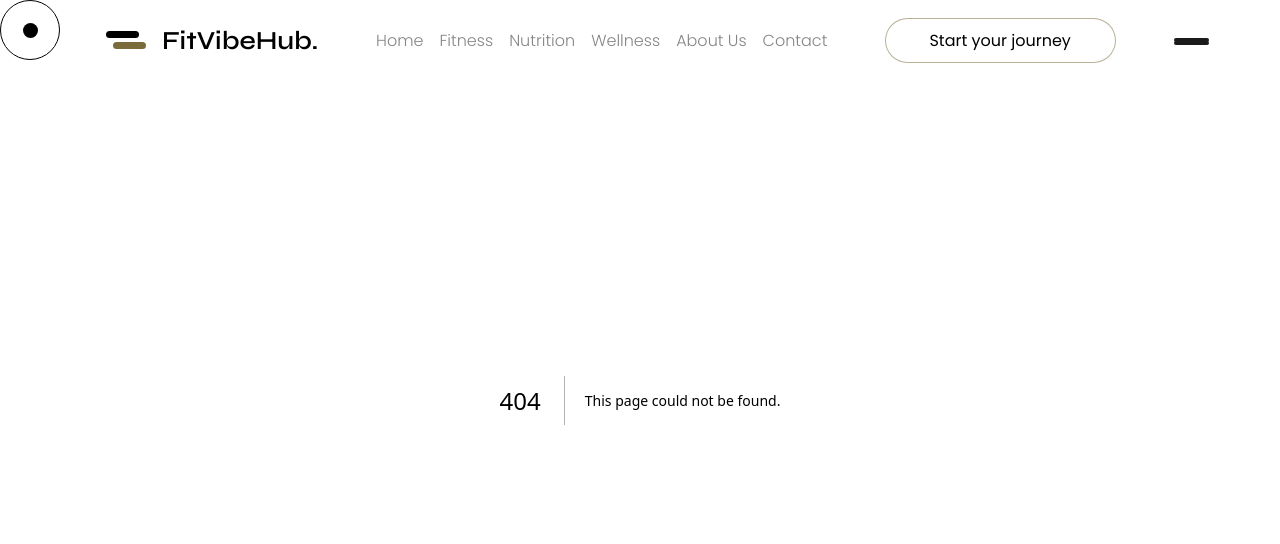
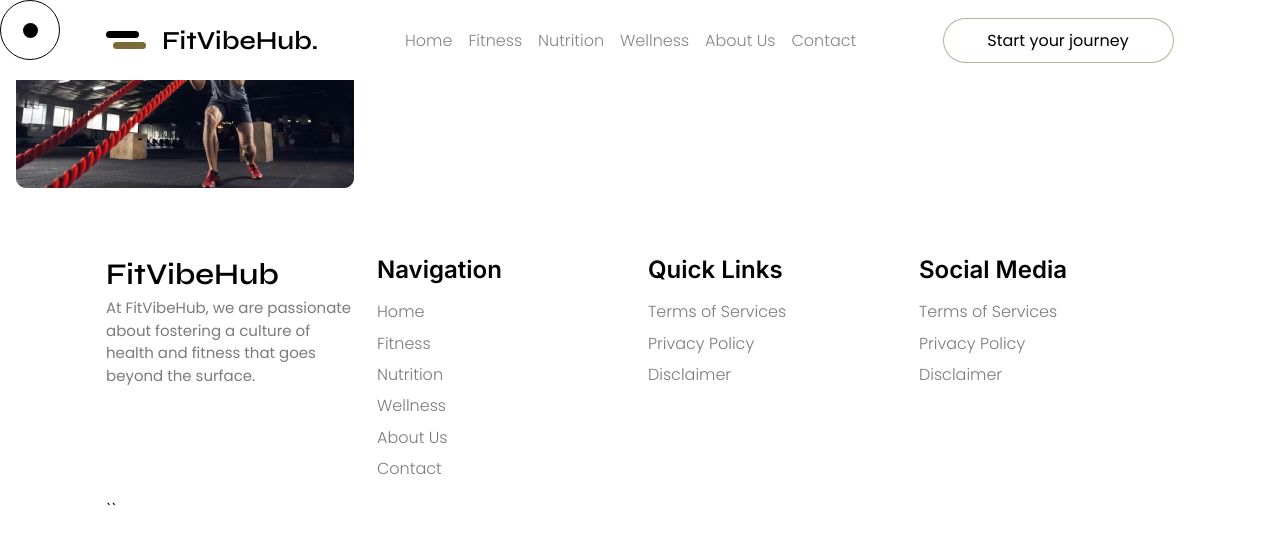
Before and after one commit to JohnnnGreat/Fitness-and-Wellness, a Next.js app: page /dummy/blogone in a window 1280 px wide. Before the commit this address had no page. Shown: the top 544 px of the page. Built offline with nearby package versions, Linux system fonts and the light colour scheme.

Commit message:
working on the blog section

```diff
--- /dev/null
+++ b/src/app/dummy/blogone/page.js
@@ -0,0 +1,14 @@
+import Image from "next/image";
+import React from "react";
+
+const BlogOne = () => {
+  return (
+    <>
+      <div className="blog">
+        <Image src={require("../../../../public/ArticleImageOne.png")} />
+      </div>
+    </>
+  );
+};
+
+export default BlogOne;
--- a/src/app/layout.js
+++ b/src/app/layout.js
@@ -3,11 +3,13 @@ import "aos/dist/aos.css";
 import { Inter } from "next/font/google";
 import "./globals.css";
 import "../styles/Home.scss";
+import "../styles/Blog.scss";
 import { useEffect } from "react";
 import { motion, useMotionValue, useSpring } from "framer-motion";
 import Header from "@/components/Header";
 const inter = Inter({ subsets: ["latin"] });
 import AOS from "aos";
+import Footer from "@/components/Footer";
 
 // export const metadata = {
 //   title: "Create Next App",
@@ -63,6 +65,7 @@ export default function RootLayout({ children }) {
         </motion.div>
         <Header />
         <body className={inter.className}>{children}</body>
+        <Footer />
       </html>
     </>
   );
--- a/src/app/page.js
+++ b/src/app/page.js
@@ -416,11 +416,6 @@ export default function Home() {
               stroke="#A7A7A7"
             />
           </svg>
-
-          <Image
-            src={require("../../public/Newsletter.jpg")}
-            alt="Newletter "
-          />
           <div className="newsletters-details">
             <div>
               <h1>
@@ -438,7 +433,6 @@ export default function Home() {
           </div>
         </div>
       </section>
-      <section>sjiwjijwi</section>
     </>
   );
 }
--- /dev/null
+++ b/src/components/Footer.js
@@ -0,0 +1,51 @@
+import { navDetails, quickLinks } from "@/data";
+import Link from "next/link";
+import React from "react";
+
+const Footer = () => {
+  return (
+    <div className="footer">
+      <div className="footer__wrapper footer-grid">
+        <div className="footer-logo">
+          <h1>FitVibeHub</h1>
+          <p>
+            At FitVibeHub, we are passionate about fostering a culture of health
+            and fitness that goes beyond the surface.
+          </p>
+        </div>
+        <div className="footer-section">
+          <h1>Navigation</h1>
+          <ul>
+            {navDetails.map((nav) => (
+              <li key={nav.id}>
+                <Link href={nav.navLink}>{nav.navText}</Link>
+              </li>
+            ))}
+          </ul>
+        </div>
+        <div className="footer-section">
+          <h1>Quick Links</h1>
+          <ul>
+            {quickLinks.map((nav) => (
+              <li key={nav.id}>
+                <Link href={nav.navLink}>{nav.navText}</Link>
+              </li>
+            ))}
+          </ul>
+        </div>
+        <div className="footer-section">
+          <h1>Social Media</h1>
+          <ul>
+            {quickLinks.map((nav) => (
+              <li key={nav.id}>
+                <Link href={nav.navLink}>{nav.navText}</Link>
+              </li>
+            ))}
+          </ul>
+        </div>``
+      </div>
+    </div>
+  );
+};
+
+export default Footer;
--- a/src/components/Header.js
+++ b/src/components/Header.js
@@ -19,7 +19,30 @@ const Header = () => {
           </svg>
           <h1>FitVibeHub.</h1>
         </Link>
-        <nav>
+        <nav className={menuClicked && "open-nav"}>
+          <div
+            className="close"
+            onClick={() => {
+              setMenuClicked(false);
+            }}
+          >
+            {" "}
+            <svg
+              xmlns="http://www.w3.org/2000/svg"
+              fill="none"
+              viewBox="0 0 24 24"
+              strokeWidth={1.5}
+              stroke="currentColor"
+              className="w-6 h-6"
+            >
+              <path
+                strokeLinecap="round"
+                strokeLinejoin="round"
+                d="M6 18 18 6M6 6l12 12"
+              />
+            </svg>
+          </div>
+
           <ul>
             {navDetails.map((navItem) => (
               <li key={navItem.id}>
@@ -32,13 +55,26 @@ const Header = () => {
           Start your journey
         </Link>
         <div
-          className={`menu ${menuClicked && "startAnim"}`}
+          className="menu"
           onClick={() => {
+            console.log(menuClicked);
             setMenuClicked(true);
           }}
         >
-          <div></div>
-          <div></div>
+          <svg
+            xmlns="http://www.w3.org/2000/svg"
+            fill="none"
+            viewBox="0 0 24 24"
+            strokeWidth={1.5}
+            stroke="currentColor"
+            className="w-6 h-6"
+          >
+            <path
+              strokeLinecap="round"
+              strokeLinejoin="round"
+              d="M3.75 6.75h16.5M3.75 12h16.5m-16.5 5.25h16.5"
+            />
+          </svg>
         </div>
       </div>
     </div>
--- a/src/data.js
+++ b/src/data.js
@@ -51,3 +51,8 @@ export const navDetails = [
   { id: 5, navText: "About Us", navLink: "/" },
   { id: 6, navText: "Contact", navLink: "/" },
 ];
+export const quickLinks = [
+  { id: 1, navText: "Terms of Services", navLink: "/" },
+  { id: 2, navText: "Privacy Policy", navLink: "/" },
+  { id: 3, navText: "Disclaimer", navLink: "/" },
+];
--- /dev/null
+++ b/src/styles/Blog.scss
@@ -0,0 +1,4 @@
+.blog {
+  padding: 1rem;
+  overflow: hidden;
+}
--- a/src/styles/Home.scss
+++ b/src/styles/Home.scss
@@ -8,9 +8,20 @@ $main_header: calc(55px / 16px) + rem;
 
 //Screens
 $mobile: 480px;
+$mobile-md: 782px;
 
 $poppins: "Poppins", sans-serif;
 $syne: "syne", serif;
+
+//Default
+
+button {
+  font-family: $poppins;
+}
+
+a {
+  font-family: $poppins;
+}
 
 // Hero Styling
 .hero {
@@ -39,6 +50,10 @@ $syne: "syne", serif;
     height: auto;
   }
 
+  @media (min-width: $mobile) and (max-width: $mobile-md) {
+    height: auto;
+  }
+
   .hero-w {
     background: rgba(255, 255, 255, 0.849);
     padding: 0 1rem;
@@ -47,7 +62,7 @@ $syne: "syne", serif;
     backdrop-filter: blur(10px);
     height: 100%;
 
-    @media (max-width: $mobile) {
+    @media (max-width: $mobile-md) {
       padding: 4rem 1rem;
     }
     &__wrapper {
@@ -55,7 +70,7 @@ $syne: "syne", serif;
       margin: auto;
       height: 100%;
 
-      @media (max-width: $mobile) {
+      @media (max-width: $mobile-md) {
         margin: auto;
       }
       .hero-grid {
@@ -67,11 +82,29 @@ $syne: "syne", serif;
 
         @media (max-width: $mobile) {
           grid-template-columns: 1fr;
-
+          img {
+            display: none;
+          }
           &__first-section {
             .content {
               &__header {
                 font-size: calc(45px / 16px) + rem !important;
+              }
+
+              &__desc {
+                font-size: 1rem !important;
+                width: 100%;
+              }
+            }
+          }
+        }
+
+        @media (min-width: $mobile) and (max-width: $mobile-md) {
+          grid-template-columns: 1fr;
+          &__first-section {
+            .content {
+              &__header {
+                font-size: calc(50px / 16px) + rem !important;
               }
 
               &__desc {
@@ -150,17 +183,6 @@ $syne: "syne", serif;
   padding: 2rem;
   overflow: hidden;
 
-  @media (max-width: $mobile) {
-    padding: 1rem 1rem;
-
-    &__wrapper {
-      .explore-intro {
-        &__header {
-          font-size: calc(45px / 16px) + rem !important;
-        }
-      }
-    }
-  }
   &__wrapper {
     max-width: $max_width;
     margin: auto;
@@ -198,7 +220,47 @@ $syne: "syne", serif;
           }
         }
       }
+
+      @media (min-width: $mobile) and (max-width: $mobile-md) {
+        grid-template-columns: 1fr;
+
+        .card {
+          width: 100%;
+
+          img {
+            width: 100%;
+          }
+        }
+      }
     }
+  }
+
+  @media (max-width: $mobile) {
+    padding: 1rem 1rem;
+
+    &__wrapper {
+      .explore-intro {
+        &__header {
+          font-size: calc(45px / 16px) + rem !important;
+        }
+      }
+    }
+  }
+
+  &__first-section {
+    .content {
+      &__header {
+        font-size: calc(45px / 16px) + rem !important;
+      }
+
+      &__desc {
+        font-size: 1rem !important;
+        width: 100%;
+      }
+    }
+  }
+
+  @media (min-width: $mobile) and (max-width: $mobile-md) {
   }
 }
 
@@ -754,12 +816,14 @@ $syne: "syne", serif;
     margin: auto;
     background: #796c3a;
     border-radius: 30px;
-    display: grid;
-    grid-template-columns: 35% 65%;
+
     overflow: hidden;
-    gap: 2rem;
+    height: 400px;
     position: relative;
 
+    display: flex;
+    align-items: center;
+    justify-content: center;
     img {
       height: 100%;
       object-fit: cover;
@@ -769,10 +833,11 @@ $syne: "syne", serif;
       display: flex;
       align-items: center;
       justify-content: center;
-      width: 100%;
+      width: 70%;
       padding: 1.5rem;
       position: relative;
       z-index: 1;
+
       div {
         h1 {
           color: #fff;
@@ -843,16 +908,12 @@ $syne: "syne", serif;
     }
 
     @media (max-width: $mobile) {
-      grid-template-columns: 1fr;
-      height: auto;
-      gap: 0;
-      height: 500px;
       img {
         height: 50px;
       }
 
       .newsletters-details {
-        width: 100% !important;
+        width: 100%;
         height: 100%;
         margin: 0;
         div {
@@ -891,7 +952,7 @@ $syne: "syne", serif;
 .scribOne {
   position: absolute;
   top: 0;
-  right: 0;
+  left: 0;
 }
 
 .cursor {
@@ -987,6 +1048,63 @@ $syne: "syne", serif;
   }
 }
 
+.footer {
+  padding: 3rem 0;
+  overflow: hidden;
+
+  &__wrapper {
+    max-width: $max_width;
+    margin: auto;
+    padding: 0 1rem;
+
+    .footer-logo {
+      h1 {
+        font-family: $syne;
+        font-size: 30px;
+        font-weight: 600;
+      }
+
+      p {
+        font-family: $poppins;
+        color: $text_clr;
+        font-size: 15px;
+      }
+    }
+
+    .footer-section {
+      h1 {
+        font-size: 24px;
+        font-weight: 600;
+        margin-bottom: 0.7rem;
+      }
+
+      ul {
+        li {
+          margin-top: 0.4rem;
+          a {
+            font-family: $poppins;
+            color: $text_clr;
+            font-weight: 300;
+            transition: 300ms ease;
+            &:hover {
+              padding-left: 10px;
+              transition: 300ms ease;
+            }
+          }
+        }
+      }
+    }
+  }
+  .footer-grid {
+    display: grid;
+    grid-template-columns: repeat(4, 1fr);
+    gap: 1rem;
+
+    @media (max-width: $mobile) {
+      grid-template-columns: 1fr;
+    }
+  }
+}
 .header {
   width: 100%;
   height: 80px;
@@ -1049,7 +1167,30 @@ $syne: "syne", serif;
       }
 
       @media (max-width: $max_width) {
-        display: none;
+        position: absolute;
+        height: 100vh;
+        top: 0;
+        background: $accent;
+        z-index: 30;
+        width: 0;
+        right: 0;
+        overflow: hidden;
+        transition: 300ms ease;
+        ul {
+          flex-direction: column;
+          align-items: flex-start;
+
+          li {
+            a {
+              color: #fff;
+              font-size: 24px;
+
+              &:hover {
+                padding-left: 1rem;
+              }
+            }
+          }
+        }
       }
     }
 
@@ -1082,29 +1223,8 @@ $syne: "syne", serif;
   margin-top: 1.4rem;
 }
 .menu {
+  cursor: pointer;
   display: none;
-  cursor: pointer;
-  display: flex;
-  align-items: center;
-  justify-content: center;
-  position: relative;
-
-  div {
-    height: 4px;
-    width: 35px;
-    background: rgb(27, 27, 27);
-    border-radius: 50px;
-    &:nth-child(2) {
-      margin-top: 0.4rem;
-      position: absolute;
-      left: 0;
-    }
-
-    &:nth-child(1) {
-      position: absolute;
-      left: 0;
-    }
-  }
   @media (max-width: $max_width) {
     display: inline-block;
   }
@@ -1124,3 +1244,24 @@ $syne: "syne", serif;
     }
   }
 }
+
+.open-nav {
+  width: 100% !important;
+  padding: 1rem;
+  transition: 300ms ease;
+}
+
+.close {
+  display: none;
+  cursor: pointer;
+  @media (max-width: $max_width) {
+    display: inline-block;
+    position: absolute;
+    top: 1rem;
+    right: 2rem;
+
+    svg {
+      transform: scale(1.3);
+    }
+  }
+}
```
